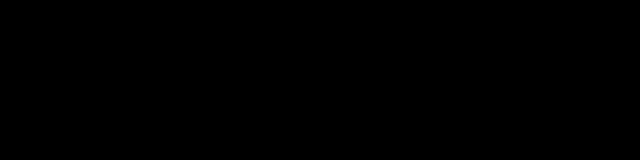
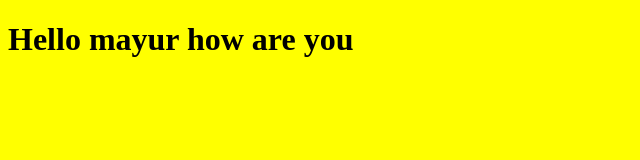
Before and after one commit to mayurksemin/NodejsProject, a website: page public/index.html in a window 1280 px wide. Shown: the whole page, without its empty margins (0-640 px from the left). Drawn offline with Linux system fonts and the light colour scheme.

```diff
--- a/package.json
+++ b/package.json
@@ -11,7 +11,9 @@
   "license": "ISC",
   "dependencies": {
     "express": "^4.18.2",
-    "nodemon": "^3.0.1",
     "path": "^0.12.7"
+  },
+  "devDependencies": {
+    "nodemon": "^3.0.1"
   }
 }
--- /dev/null
+++ b/public/first.js
@@ -0,0 +1 @@
+console.log("Hello")
--- a/public/index.html
+++ b/public/index.html
@@ -3,9 +3,10 @@
 <head>
     <meta charset="UTF-8">
     <meta name="viewport" content="width=device-width, initial-scale=1.0">
+    <script src="first.js"></script>
     <title>Document</title>
 </head>
-<body style="background-color: black;">
-    <h1>asjdasjdlasd</h1>
+<body style="background-color:yellow;">
+    <h1>Hello mayur how are you</h1>
 </body>
 </html>
```
Also changed, not shown: index.js (+4 -4 lines), 2 other files.
